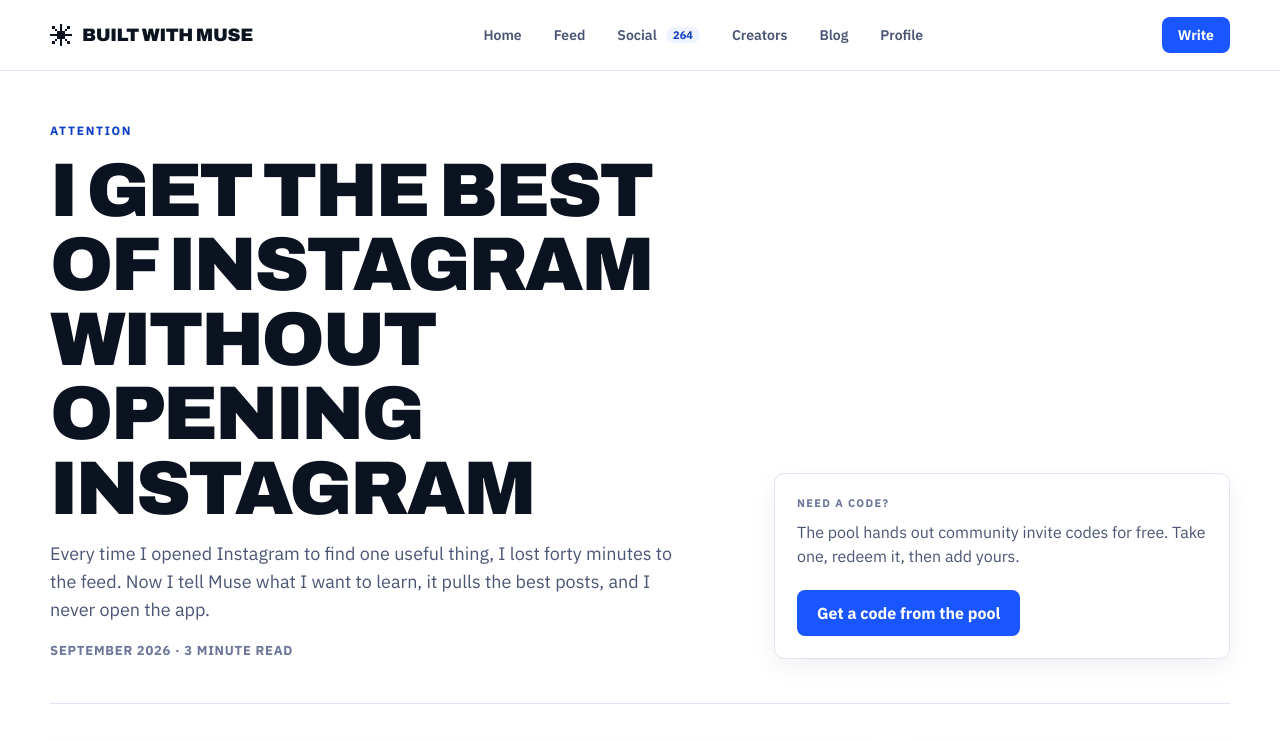
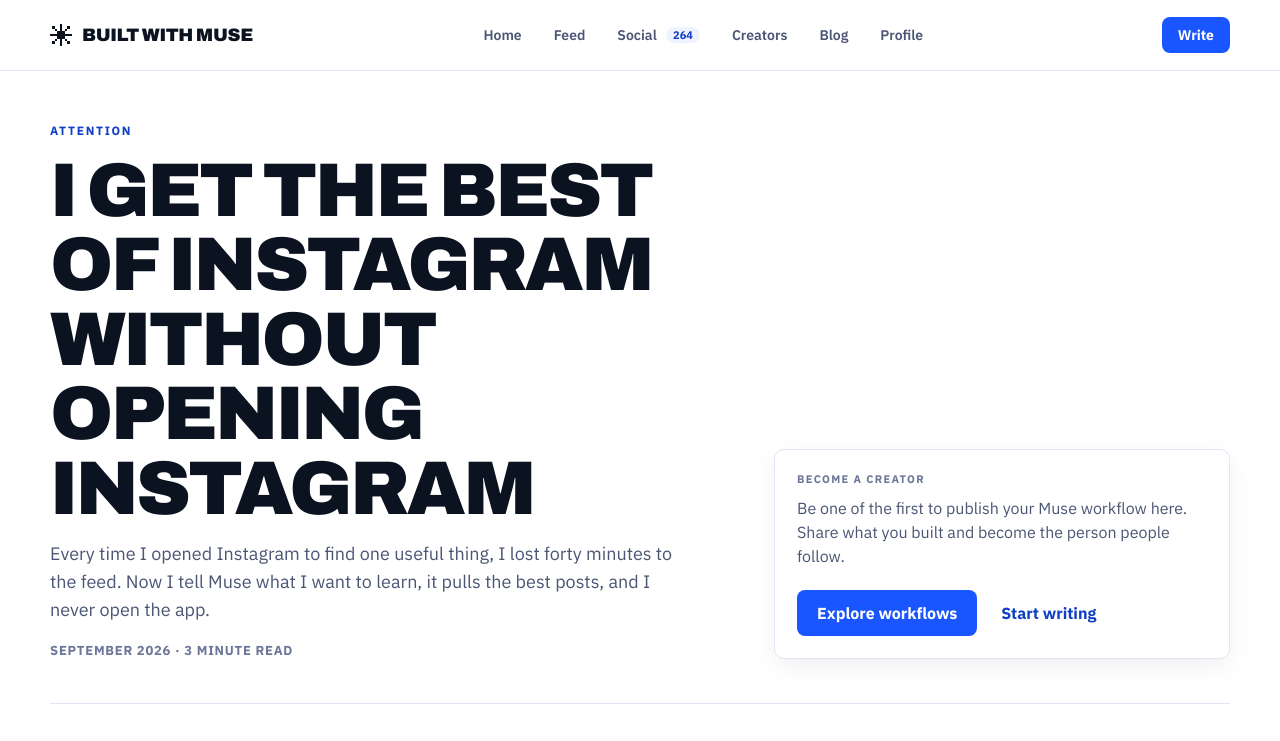
Before and after one commit to pranav-more/builtwithmuse, a website: page public/use-cases/instagram-without-doomscrolling.html in a window 1280 px wide. Shown: the top 741 px of the page. Drawn offline with Linux system fonts and the light colour scheme.

Commit message:
Become a creator blocks replace Need a code promos; composer asks Muse to write (preview)

```diff
--- a/public/use-cases/instagram-without-doomscrolling.html
+++ b/public/use-cases/instagram-without-doomscrolling.html
@@ -210,9 +210,10 @@ body { background-image: none; }
             <div class="meta">September 2026 · 3 minute read</div>
           </div>
           <aside class="hero-aside">
-            <div class="k">Need a code?</div>
-            <p>The pool hands out community invite codes for free. Take one, redeem it, then add yours.</p>
-            <a class="cta" href="/">Get a code from the pool</a>
+            <div class="k">Become a creator</div>
+            <p>Be one of the first to publish your Muse workflow here. Share what you built and become the person people follow.</p>
+            <a class="cta" href="/workflows">Explore workflows</a>
+            <a class="cta ghost" href="/creator#new">Start writing</a>
           </aside>
         </section>
         <div class="layout">
```
Also changed, not shown: public/use-cases/newsletter-briefing-with-muse.html (+4 -3 lines), public/use-cases/startup-jobs-on-x-with-muse.html (+4 -3 lines).
